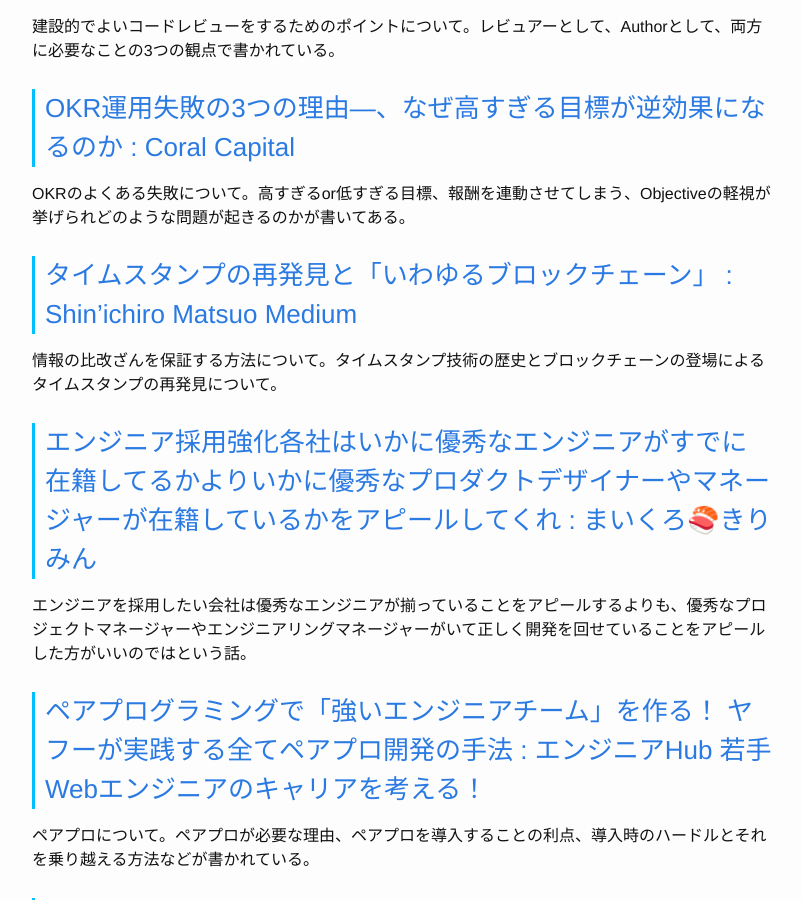
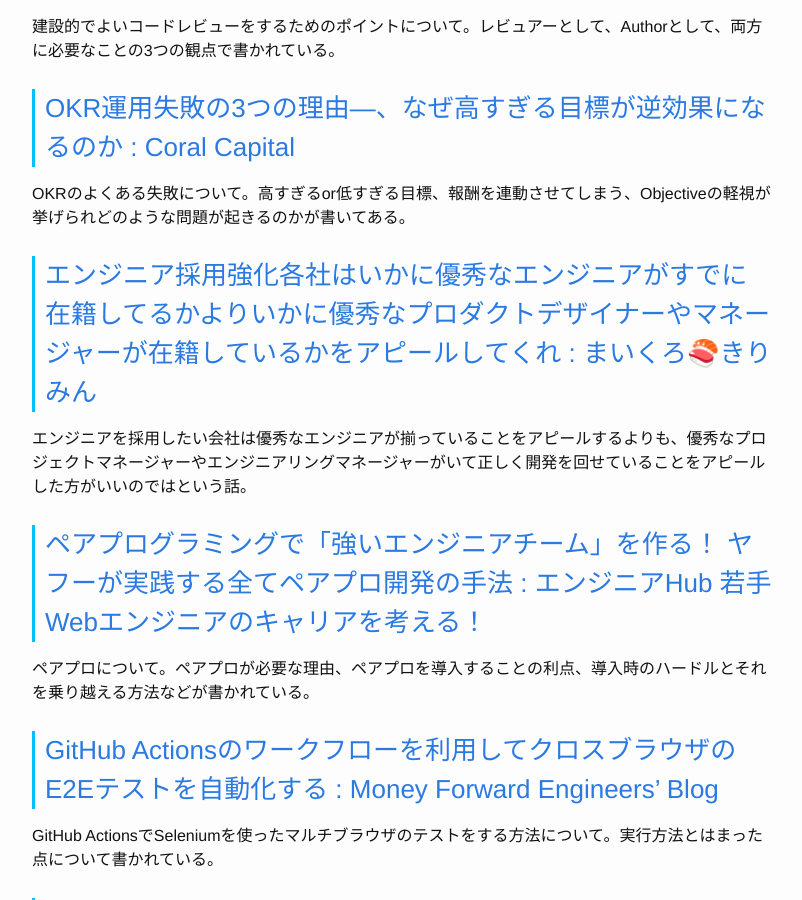
Before and after one commit to Gather-Tech/Gather-Tech.github.io, a Jekyll site: the page built from _posts/2019/2019-11-11-Gather176.md, in a window 1280 px wide and 900 px high, scrolled down 1920 px. Shown: the whole window, without its empty margins (238-1040 px from the left). Built offline with Jekyll 4.4.1, drawn with Linux system fonts in a browser that asks for light colours; comment, search, counter and statistics services are not loaded.

Commit message:
Reduced an article

```diff
--- a/_posts/2019/2019-11-11-Gather176.md
+++ b/_posts/2019/2019-11-11-Gather176.md
@@ -47,10 +47,6 @@
 ### [OKR運用失敗の3つの理由―、なぜ高すぎる目標が逆効果になるのか : Coral Capital](https://coralcap.co/2019/11/three-reasons-okrs-backfire/)
 
 OKRのよくある失敗について。高すぎるor低すぎる目標、報酬を連動させてしまう、Objectiveの軽視が挙げられどのような問題が起きるのかが書いてある。
-
-### [タイムスタンプの再発見と「いわゆるブロックチェーン」 : Shin'ichiro Matsuo  Medium](https://medium.com/@ShinichiroMatsuo/%E3%82%BF%E3%82%A4%E3%83%A0%E3%82%B9%E3%82%BF%E3%83%B3%E3%83%97%E3%81%AE%E5%86%8D%E7%99%BA%E8%A6%8B%E3%81%A8-%E3%81%84%E3%82%8F%E3%82%86%E3%82%8B%E3%83%96%E3%83%AD%E3%83%83%E3%82%AF%E3%83%81%E3%82%A7%E3%83%BC%E3%83%B3-85abb13bdf0e)
-
-情報の比改ざんを保証する方法について。タイムスタンプ技術の歴史とブロックチェーンの登場によるタイムスタンプの再発見について。
 
 ### [エンジニア採用強化各社はいかに優秀なエンジニアがすでに在籍してるかよりいかに優秀なプロダクトデザイナーやマネージャーが在籍しているかをアピールしてくれ : まいくろ🍣きりみん](https://micro-kirimin.hatenablog.com/entry/2019/11/06/103348)
 
```
